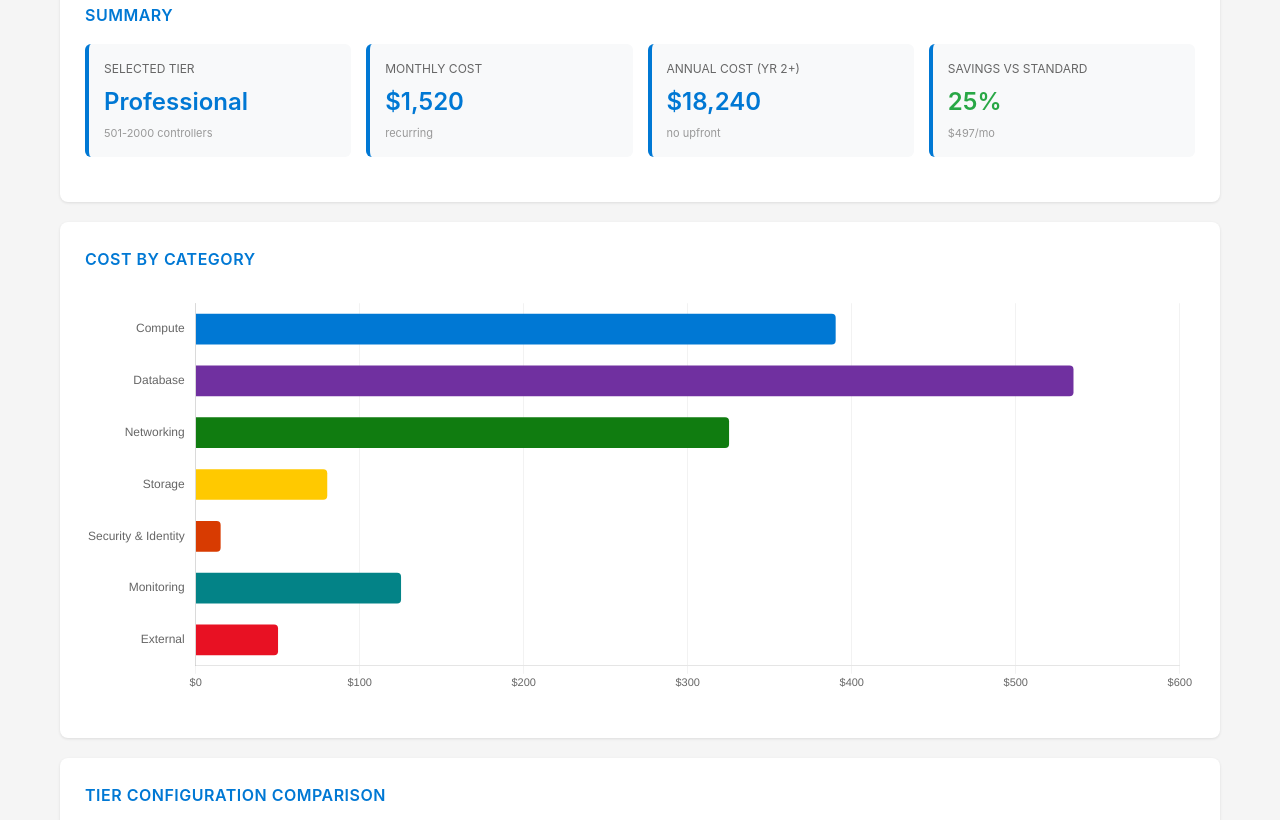
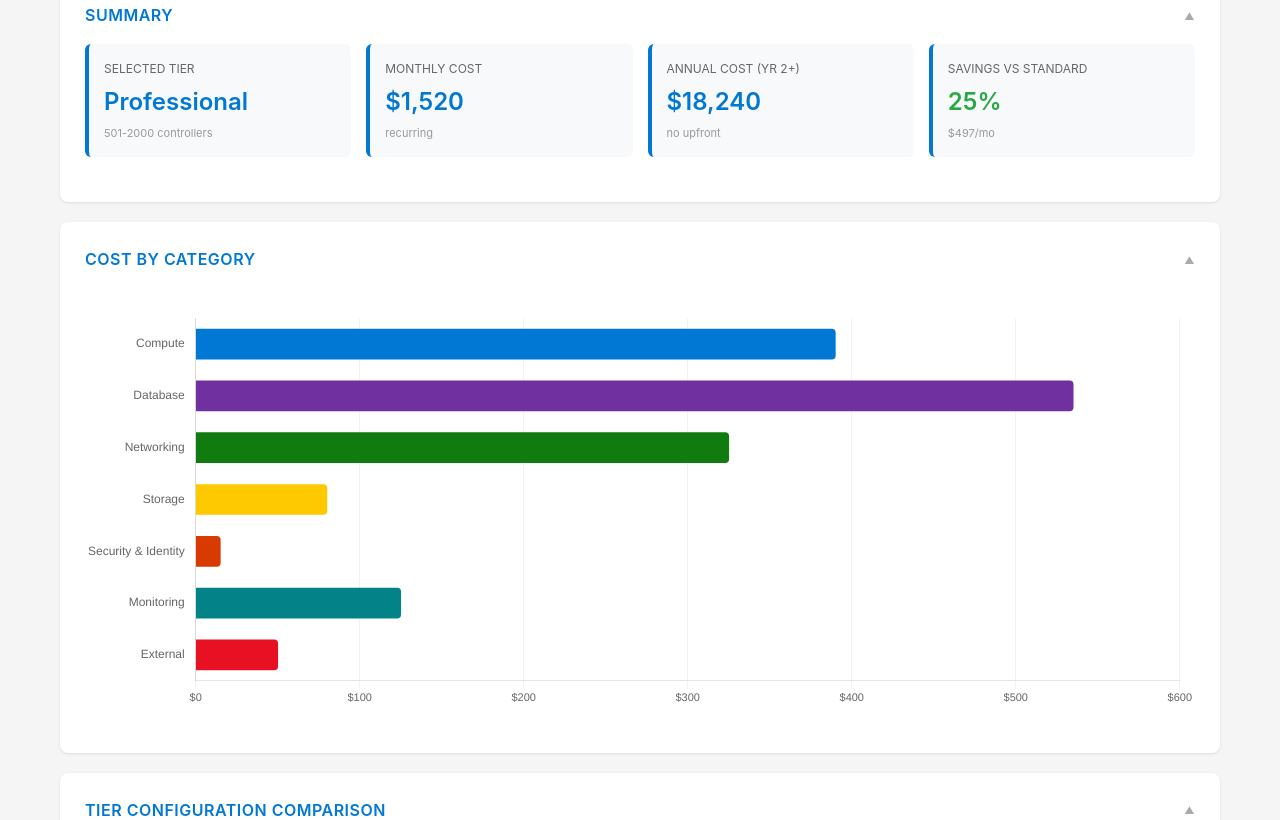
Before and after one commit to cristhian-fierro/ParabitCloudEnterprise-CostEstimator, a plain HTML site: page index.html in a window 1280 px wide. Shown: the part 918-1738 px from the top of the page. Drawn offline with nearby package versions, Linux system fonts and the light colour scheme.

Commit message:
Add accordion (expand/collapse) to all sections

```diff
--- a/index.html
+++ b/index.html
@@ -13,7 +13,11 @@
     header h1 { font-size: 28px; margin-bottom: 10px; }
     header p { font-size: 14px; opacity: 0.9; }
     .section { background: white; padding: 25px; margin-bottom: 20px; border-radius: 8px; box-shadow: 0 1px 3px rgba(0,0,0,0.1); }
-    .section-title { font-size: 16px; font-weight: 600; margin-bottom: 15px; color: #0078d4; text-transform: uppercase; letter-spacing: 0.5px; }
+    .section-title { font-size: 16px; font-weight: 600; margin-bottom: 0; color: #0078d4; text-transform: uppercase; letter-spacing: 0.5px; cursor: pointer; display: flex; justify-content: space-between; align-items: center; user-select: none; padding-bottom: 15px; }
+    .section-title::after { content: '▲'; font-size: 10px; color: #aaa; transition: transform 0.3s ease; flex-shrink: 0; margin-left: 10px; }
+    .section-title.collapsed::after { transform: rotate(180deg); }
+    .section-content { overflow: hidden; transition: max-height 0.35s ease, opacity 0.25s ease; max-height: 4000px; opacity: 1; }
+    .section-content.collapsed { max-height: 0 !important; opacity: 0; pointer-events: none; }
     .input-group { margin-bottom: 15px; }
     label { display: block; font-size: 13px; font-weight: 500; color: #666; margin-bottom: 5px; }
     input[type="range"] { width: 100%; }
@@ -716,6 +720,25 @@
 
     // Initial calculation
     calculate();
-  </script>
+
+    // Accordion
+    function initAccordions() {
+      document.querySelectorAll('.section').forEach(section => {
+        const title = section.querySelector(':scope > .section-title');
+        if (!title) return;
+        const content = document.createElement('div');
+        content.className = 'section-content';
+        Array.from(section.children).forEach(child => {
+          if (child !== title) content.appendChild(child);
+        });
+        section.appendChild(content);
+        title.addEventListener('click', () => {
+          const collapsed = content.classList.toggle('collapsed');
+          title.classList.toggle('collapsed', collapsed);
+        });
+      });
+    }
+    initAccordions();
+</script>
 </body>
 </html>
```
